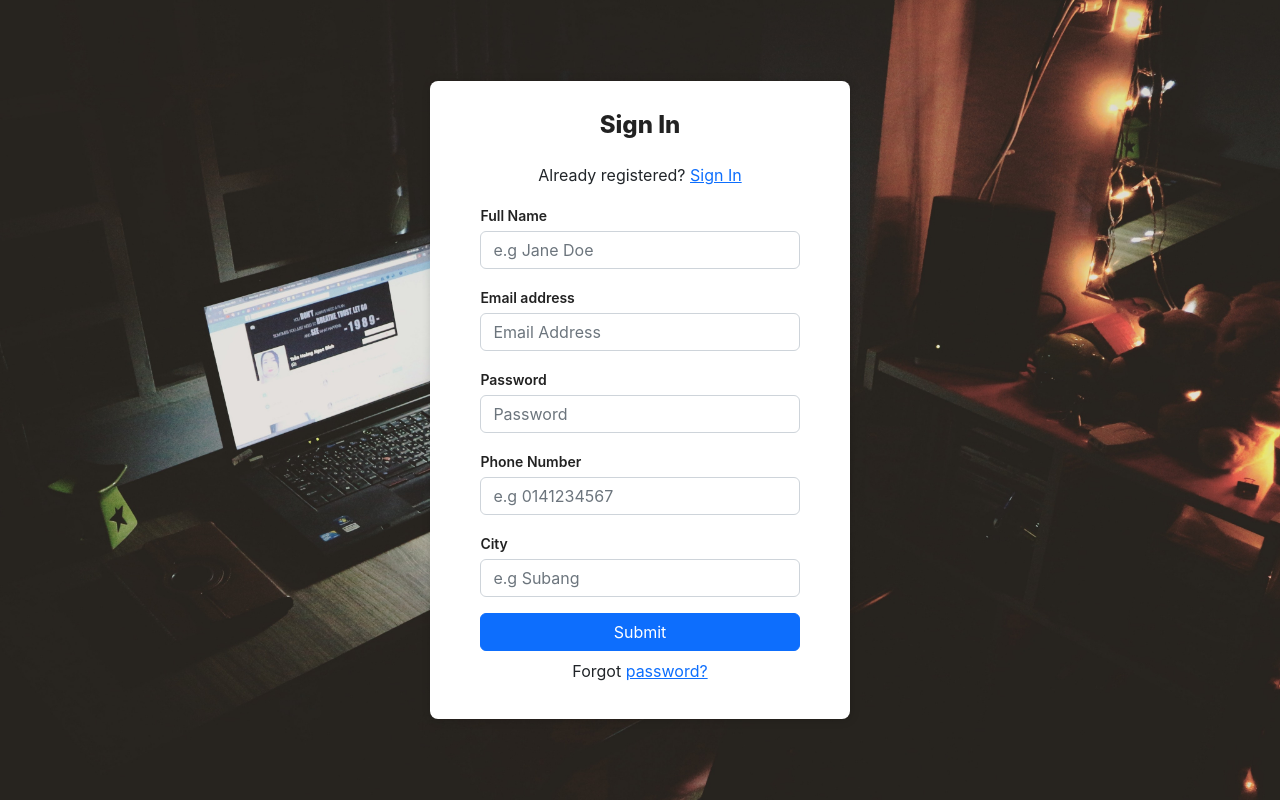
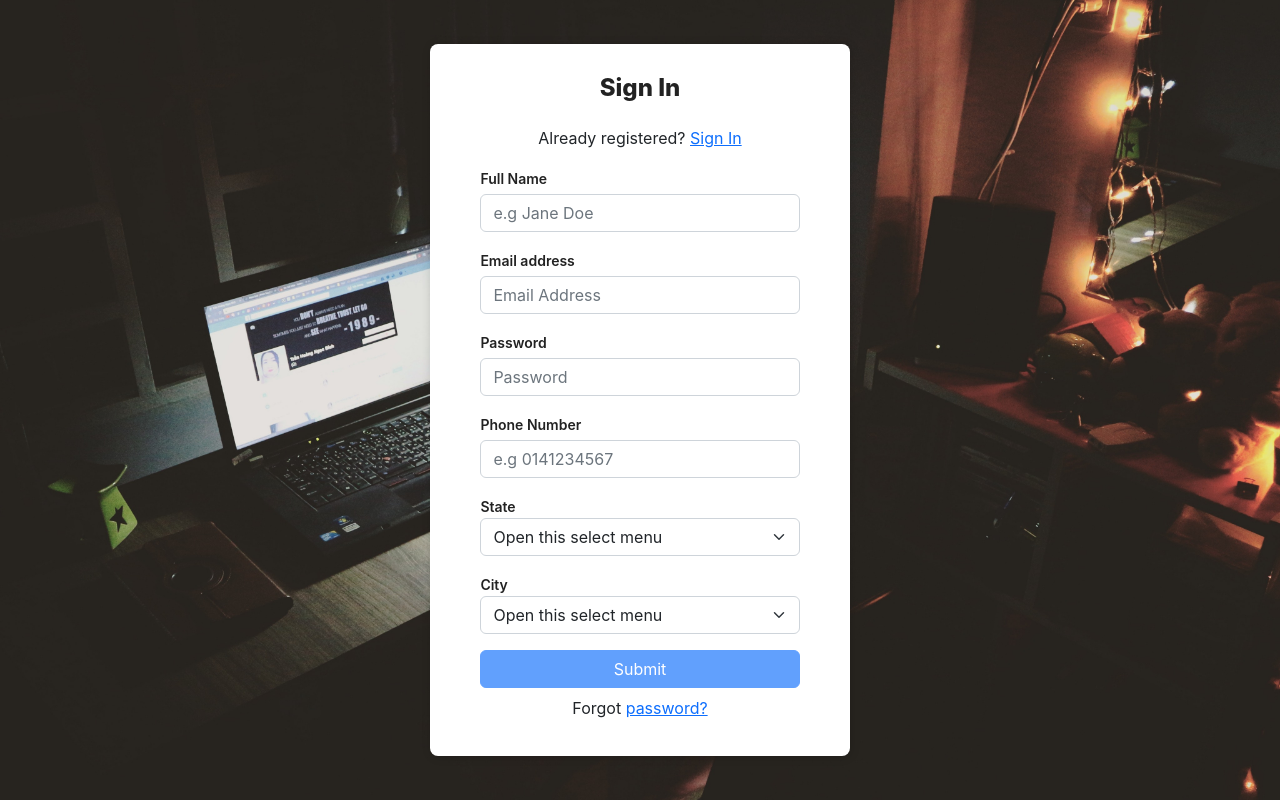
Before and after one commit to SehDev96/portfolio-frontend-react, a React (Create React App) app: page /register in a window 1280 px wide. Built offline with nearby package versions, Linux system fonts and the light colour scheme; the HTML template or start-up script is replaced by a standard one.

Commit message:
Update on authentication page

```diff
--- a/src/components/auth/Auth.css
+++ b/src/components/auth/Auth.css
@@ -36,3 +36,16 @@ label {
   font-weight: 600;
   color: rgb(34, 34, 34);
 }
+
+.error-text {
+  color: red;
+  font-size: small;
+  font-weight: bold;
+}
+
+/* select {
+  font-size:20px;
+  width: 100%;
+  height: 30px;
+  padding: 1em;
+} */
--- a/src/components/auth/Login.js
+++ b/src/components/auth/Login.js
@@ -1,9 +1,77 @@
-import React from "react";
+import React, { useState } from "react";
 import { Link } from "react-router-dom";
+import LoginModel from "../../model/LoginModel"
+import { isEmail } from "../../shared/validator";
 
 import "./Auth.css";
 
+const email = "email";
+const password = "password";
+
 function Login(props) {
+  const [loginModel, setLoginModel] = useState(new LoginModel());
+  const [emailError, setEmailError] = useState(false);
+  const [allowSubmit, setAllowSubmit] = useState({
+    email: false,
+    password: false,
+  });
+
+  function inputChangeHandler(inputField, param) {
+    switch (param) {
+      case email:
+        if (inputField.length !== 0 && isEmail(inputField)) {
+          setEmailError(!isEmail(inputField));
+          setLoginModel({
+            ...loginModel,
+            email: inputField,
+          });
+          setAllowSubmit({
+            ...allowSubmit,
+            email: true,
+          });
+        } else {
+          setEmailError(false);
+          setLoginModel({
+            ...loginModel,
+            email: "",
+          });
+          setAllowSubmit({
+            ...allowSubmit,
+            email: false,
+          });
+        }
+        break;
+      case password:
+        if (inputField.length !== 0) {
+          setLoginModel({
+            ...loginModel,
+            password: inputField,
+          });
+          setAllowSubmit({
+            ...allowSubmit,
+            password: true,
+          });
+        } else {
+          setLoginModel({
+            ...loginModel,
+            password: "",
+          });
+          setAllowSubmit({
+            ...allowSubmit,
+            password: false,
+          });
+        }
+        break;
+      default:
+    }
+  }
+
+  function isButtonDisabled() {
+    return (
+      allowSubmit.email &&
+      allowSubmit.password
+    );
+  }
   return (
     <div className="Auth-form-container">
       <form className="Auth-form">
@@ -21,7 +89,13 @@ function Login(props) {
               type="email"
               className="form-control mt-1"
               placeholder="Enter email"
+              onChange={(e) => inputChangeHandler(e.target.value, email)}
             />
+            {emailError ? (
+              <span className="error-text">Please enter a valid email</span>
+            ) : (
+              ""
+            )}
           </div>
           <div className="form-group mt-3">
             <label>Password</label>
@@ -29,10 +103,14 @@ function Login(props) {
               type="password"
               className="form-control mt-1"
               placeholder="Enter password"
+              onChange={(e) => inputChangeHandler(e.target.value, password)}
             />
           </div>
           <div className="d-grid gap-2 mt-3">
-            <button type="submit" className="btn btn-primary">
+            <button
+            type="submit" className="btn btn-primary"
+            disabled={!isButtonDisabled()}
+            >
               Submit
             </button>
           </div>
--- a/src/components/auth/Register.js
+++ b/src/components/auth/Register.js
@@ -1,8 +1,180 @@
-import React from "react";
+import React, { useState } from "react";
 import { Link } from "react-router-dom";
 import "./Auth.css";
+import { isEmail, isMalaysianNumber } from "../../shared/validator";
+import Form from "react-bootstrap/Form";
+import RegisterModel from "../../model/RegisterModel";
+
+const email = "email";
+const phone_number = "phone_number";
+const full_name = "full_name";
+const password = "password";
+const state = "state";
+const city = "city";
+const unselected = "unselected";
 
 function Register(props) {
+  const [registerModel, setRegisterModel] = useState(new RegisterModel());
+  const [emailError, setEmailError] = useState(false);
+  const [phoneNumberError, setPhoneNumberError] = useState(false);
+
+  const [allowSubmit, setAllowSubmit] = useState({
+    fullname: false,
+    email: false,
+    password: false,
+    phonenumber: false,
+    state: false,
+    city: false,
+  });
+
+  function inputChangeHandler(inputField, param) {
+    switch (param) {
+      case email:
+        if (inputField.length !== 0 && isEmail(inputField)) {
+          setEmailError(!isEmail(inputField));
+          setRegisterModel({
+            ...registerModel,
+            email: inputField,
+          });
+          setAllowSubmit({
+            ...allowSubmit,
+            email: true,
+          });
+        } else {
+          setEmailError(false);
+          setRegisterModel({
+            ...registerModel,
+            email: "",
+          });
+          setAllowSubmit({
+            ...allowSubmit,
+            email: false,
+          });
+        }
+        break;
+      case phone_number:
+        if (inputField.length !== 0 && isMalaysianNumber(inputField)) {
+          setPhoneNumberError(!isMalaysianNumber(inputField));
+          setRegisterModel({
+            ...registerModel,
+            phoneNumber: inputField,
+          });
+          setAllowSubmit({
+            ...allowSubmit,
+            phonenumber: true,
+          });
+        } else {
+          setPhoneNumberError(false);
+          setRegisterModel({
+            ...registerModel,
+            phoneNumber: "",
+          });
+          setAllowSubmit({
+            ...allowSubmit,
+            phonenumber: false,
+          });
+        }
+        break;
+      case full_name:
+        if (inputField.length !== 0) {
+          setRegisterModel({
+            ...registerModel,
+            fullName: inputField,
+          });
+          setAllowSubmit({
+            ...allowSubmit,
+            fullname: true,
+          });
+        } else {
+          setRegisterModel({
+            ...registerModel,
+            fullName: "",
+          });
+          setAllowSubmit({
+            ...allowSubmit,
+            fullname: false,
+          });
+        }
+        break;
+      case password:
+        if (inputField.length !== 0) {
+          setRegisterModel({
+            ...registerModel,
+            password: inputField,
+          });
+          setAllowSubmit({
+            ...allowSubmit,
+            password: true,
+          });
+        } else {
+          setRegisterModel({
+            ...registerModel,
+            password: "",
+          });
+          setAllowSubmit({
+            ...allowSubmit,
+            password: false,
+          });
+        }
+        break;
+      case state:
+        if (inputField !== "unselected") {
+          setRegisterModel({
+            ...registerModel,
+            state: inputField,
+          });
+          setAllowSubmit({
+            ...allowSubmit,
+            state: true,
+          });
+        } else {
+          setRegisterModel({
+            ...registerModel,
+            state: "",
+          });
+          setAllowSubmit({
+            ...allowSubmit,
+            state: false,
+          });
+        }
+        break;
+      case city:
+        if (inputField !== "unselected") {
+          setRegisterModel({
+            ...registerModel,
+            city: inputField,
+          });
+          setAllowSubmit({
+            ...allowSubmit,
+            city: true,
+          });
+        } else {
+          setRegisterModel({
+            ...registerModel,
+            city: "",
+          });
+          setAllowSubmit({
+            ...allowSubmit,
+            city: false,
+          });
+        }
+        break;
+      default:
+    }
+    console.log(registerModel);
+  }
+
+  function isButtonDisabled() {
+    return (
+      allowSubmit.fullname &&
+      allowSubmit.email &&
+      allowSubmit.password &&
+      allowSubmit.phonenumber &&
+      allowSubmit.state &&
+      allowSubmit.city
+    );
+  }
+
   return (
     <div className="Auth-form-container">
       <form className="Auth-form">
@@ -20,15 +192,22 @@ function Register(props) {
               type="text"
               className="form-control mt-1"
               placeholder="e.g Jane Doe"
+              onChange={(e) => inputChangeHandler(e.target.value, full_name)}
             />
           </div>
           <div className="form-group mt-3">
             <label>Email address</label>
             <input
-                  type="email"
+              type="text"
               className="form-control mt-1"
               placeholder="Email Address"
+              onChange={(e) => inputChangeHandler(e.target.value, email)}
             />
+            {emailError ? (
+              <span className="error-text">Please enter a valid email</span>
+            ) : (
+              ""
+            )}
           </div>
           <div className="form-group mt-3">
             <label>Password</label>
@@ -36,6 +215,7 @@ function Register(props) {
               type="password"
               className="form-control mt-1"
               placeholder="Password"
+              onChange={(e) => inputChangeHandler(e.target.value, password)}
             />
           </div>
           <div className="form-group mt-3">
@@ -44,18 +224,46 @@ function Register(props) {
               type="text"
               className="form-control mt-1"
               placeholder="e.g 0141234567"
+              onChange={(e) => inputChangeHandler(e.target.value, phone_number)}
             />
+            {phoneNumberError ? (
+              <span className="error-text">
+                Please enter a valid phone number
+              </span>
+            ) : (
+              ""
+            )}
+          </div>
+          <div className="form-group mt-3">
+            <label>State</label>
+            <Form.Select
+              aria-label="Default select example"
+              onChange={(e) => inputChangeHandler(e.target.value, state)}
+            >
+              <option value="unselected">Open this select menu</option>
+              <option value="1">One</option>
+              <option value="2">Two</option>
+              <option value="3">Three</option>
+            </Form.Select>
           </div>
           <div className="form-group mt-3">
             <label>City</label>
-                <input
-                  type="text"
-                  className="form-control mt-1"
-                  placeholder="e.g Subang"
-                />
+            <Form.Select
+              aria-label="Default select example"
+              onChange={(e) => inputChangeHandler(e.target.value, city)}
+            >
+              <option value="unselected">Open this select menu</option>
+              <option value="1">One</option>
+              <option value="2">Two</option>
+              <option value="3">Three</option>
+            </Form.Select>
           </div>
           <div className="d-grid gap-2 mt-3">
-                <button type="submit" className="btn btn-primary">
+            <button
+              disabled={!isButtonDisabled()}
+              type="submit"
+              className="btn btn-primary"
+            >
               Submit
             </button>
           </div>
--- /dev/null
+++ b/src/model/LoginModel.js
@@ -0,0 +1,6 @@
+export default class LoginModel {
+    constructor(username, password) {
+      this.username = username === undefined ? '' : username;
+      this.password = password === undefined ? '' : password;
+    }
+  }
--- /dev/null
+++ b/src/model/RegisterModel.js
@@ -0,0 +1,10 @@
+export default class RegisterModel {
+    constructor (fullName, email, password, phoneNumber,state, city) {
+        this.fullName = fullName === undefined ? '' : fullName;
+        this.email = email === undefined ? '' : email;
+        this.password = password === undefined ? '' : password;
+        this.phoneNumber = phoneNumber === undefined ? '' : phoneNumber;
+        this.state = state === undefined ? '' : state;
+        this.city = city === undefined ? '' : city;
+    }
+}
--- a/src/shared/validator.js
+++ b/src/shared/validator.js
@@ -2,6 +2,11 @@
 export const isEmail = (email) => {
     const re = /^(([^<>()[\]\\.,;:\s@"]+(\.[^<>()[\]\\.,;:\s@"]+)*)|(".+"))@((\[[0-9]{1,3}\.[0-9]{1,3}\.[0-9]{1,3}\.[0-9]{1,3}\])|(([a-zA-Z\-0-9]+\.)+[a-zA-Z]{2,}))$/;
     return re.test(email);
+}
+
+export const isMalaysianNumber = (number) => {
+    const re = /^(\+?6?01)[02-46-9]-*[0-9]{7}$|^(\+?6?01)[1]-*[0-9]{8}$/;
+    return re.test(number);
 }
 
 export const isEmpty = (thing) => {
```
Also changed, not shown: src/constants/place.js (added). Lines whose indentation alone changed are shown as unchanged.
